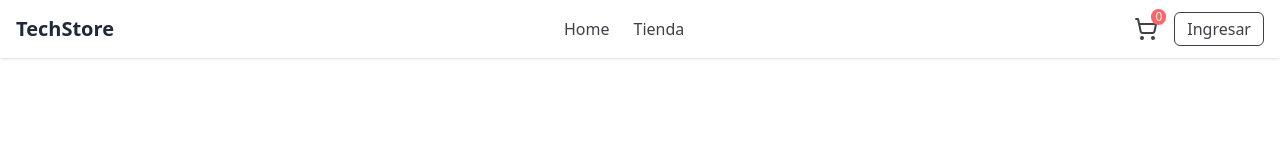
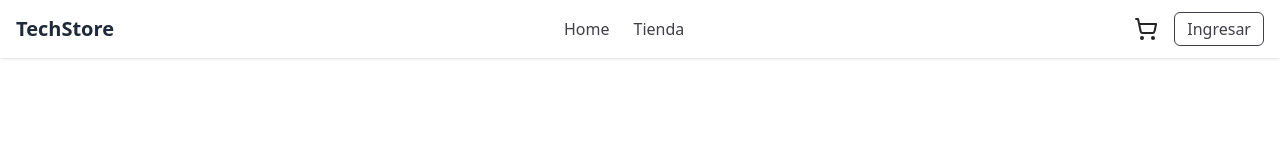
Before and after one commit to Lucio-Morales/tecshop-react, a React (Vite) app: page /login in a window 1280 px wide. Shown: the top 152 px of the page. Built offline with nearby package versions, Linux system fonts and the light colour scheme.

Commit message:
add useAuth hook % add axios

```diff
--- a/package.json
+++ b/package.json
@@ -11,6 +11,7 @@
   },
   "dependencies": {
     "@tailwindcss/vite": "^4.1.12",
+    "axios": "^1.11.0",
     "lucide-react": "^0.542.0",
     "react": "^19.1.1",
     "react-dom": "^19.1.1",
--- a/src/components/ui/Navbar.tsx
+++ b/src/components/ui/Navbar.tsx
@@ -1,13 +1,16 @@
+import { Link, NavLink } from 'react-router-dom';
 import { ShoppingCart } from 'lucide-react';
-import { Link, NavLink } from 'react-router-dom';
 import { useAuthStore } from '../../store/authStore';
 
 const Navbar = () => {
-  const { isAuthenticated } = useAuthStore();
+  const { isAuthenticated, user, logout } = useAuthStore();
+
+  // Determinar URL del carrito según rol
+  const cartLink = isAuthenticated && user?.role === 'CUSTOMER' ? '/cart' : '/login';
 
   return (
     <header className="bg-white shadow">
-      <nav className="container mx-auto flex items-center justify-between px-4 py-3" aria-label="Main navigation">
+      <nav className="container mx-auto flex items-center justify-between px-4 py-3">
         {/* Logo */}
         <Link to="/" className="text-xl font-bold text-gray-800">
           TechStore
@@ -25,25 +28,51 @@ const Navbar = () => {
               Tienda
             </NavLink>
           </li>
+
+          {/* Solo Admin */}
+          {isAuthenticated && user?.role === 'ADMIN' && (
+            <li>
+              <NavLink
+                to="/admin/dashboard"
+                className={({ isActive }) => (isActive ? 'text-black' : 'hover:text-black')}
+              >
+                Dashboard
+              </NavLink>
+            </li>
+          )}
         </ul>
 
-        {/* Acciones: Carrito + Login */}
+        {/* Acciones: Carrito + Login/Logout */}
         <div className="flex items-center gap-4">
-          <Link
-            to={isAuthenticated ? '/cart' : '/login'}
-            className="relative flex items-center "
-            aria-label="Ver carrito"
-          >
-            <ShoppingCart className="text-zinc-700 hover:text-black h-6 w-6" />
-            <span className="absolute -top-2 -right-2 rounded-full bg-red-400 px-1 text-xs text-white">0</span>
-          </Link>
+          {/* Carrito visible para CUSTOMER o invitado */}
+          {(user?.role === 'CUSTOMER' || !isAuthenticated) && (
+            <Link to={cartLink} className="relative flex items-center hover:text-black" aria-label="Ver carrito">
+              <ShoppingCart className="h-6 w-6" />
+              {isAuthenticated && user?.role === 'CUSTOMER' && (
+                <span className="absolute -top-2 -right-2 rounded-full bg-zinc-700 px-1 text-xs text-white">0</span>
+              )}
+            </Link>
+          )}
 
-          <Link
-            to={isAuthenticated ? '/profile' : '/login'}
-            className="rounded-md border border-zinc-700 px-3 py-1 text-zinc-700 hover:text-black transition"
-          >
-            {isAuthenticated ? 'Profile' : 'Ingresar'}
-          </Link>
+          {/* Usuario no logueado */}
+          {!isAuthenticated && (
+            <Link
+              to="/login"
+              className="rounded-md border border-zinc-700 px-3 py-1 text-zinc-700 hover:bg-zinc-700 hover:text-white transition"
+            >
+              Ingresar
+            </Link>
+          )}
+
+          {/* Usuario logueado */}
+          {isAuthenticated && (
+            <button
+              onClick={logout}
+              className="rounded-md border border-red-600 px-3 py-1 text-red-600 hover:bg-red-600 hover:text-white transition"
+            >
+              Cerrar sesión
+            </button>
+          )}
         </div>
       </nav>
     </header>
--- /dev/null
+++ b/src/features/auth/components/MockAuthProvider.tsx
@@ -0,0 +1,20 @@
+import type { ReactNode } from 'react';
+import { useAuthStore } from '../../../store/authStore';
+
+interface MockAuthProviderProps {
+  children: ReactNode;
+  user?: {
+    role: 'ADMIN' | 'CUSTOMER';
+    email: string;
+  } | null;
+  isAuthenticated?: boolean;
+}
+
+export const MockAuthProvider = ({ children, user = null, isAuthenticated = false }: MockAuthProviderProps) => {
+  // Setear valores hardcodeados en Zustand
+  const store = useAuthStore.getState();
+  store.user = user as any;
+  store.isAuthenticated = isAuthenticated;
+
+  return <>{children}</>;
+};
--- a/src/features/auth/components/ProtectedRoute.tsx
+++ b/src/features/auth/components/ProtectedRoute.tsx
@@ -1,18 +1,23 @@
 import { Navigate } from 'react-router-dom';
 import { useAuthStore } from '../../../store/authStore';
+import type { UserRole } from '../../../types/User';
 import type { JSX } from 'react';
 
 interface ProtectedRouteProps {
   children: JSX.Element;
+  roles?: UserRole[];
 }
 
-const ProtectedRoute = ({ children }: ProtectedRouteProps) => {
-  const { isAuthenticated } = useAuthStore();
+const ProtectedRoute = ({ children, roles }: ProtectedRouteProps) => {
+  const { isAuthenticated, user } = useAuthStore();
 
   if (!isAuthenticated) {
     return <Navigate to="/login" replace />;
   }
 
+  if (roles && !roles.includes(user?.role as 'ADMIN' | 'CUSTOMER')) {
+    return <Navigate to="/" replace />;
+  }
   return children;
 };
 
--- /dev/null
+++ b/src/features/auth/hooks/useAuth.ts
@@ -0,0 +1,73 @@
+import { useAuthStore } from '../../../store/authStore';
+
+const useAuth = () => {
+  const { user, accessToken, isAuthenticated, login, logout } = useAuthStore();
+
+  // llamada al back para login
+  const handleLogin = async (email: string, password: string) => {
+    try {
+      const res = await fetch('/api/auth/login', {
+        method: 'POST',
+        headers: { 'Content-Type': 'application/json' },
+        body: JSON.stringify({ email, password }),
+        credentials: 'include', //👈 importante para cookies HttpOnly (refreshToken)
+      });
+
+      if (!res.ok) throw new Error('Credenciales inválidas.');
+
+      const data = await res.json();
+
+      // backend devuelve: { user, accessToken }
+
+      login(data.user, data.accessToken);
+    } catch (error) {
+      console.error('Error al iniciar sesión:', error);
+      throw error;
+    }
+  };
+
+  // llamada al backend para logout
+  const handleLogout = async () => {
+    try {
+      await fetch('/api/auth/logout', {
+        method: 'POST',
+        credentials: 'include',
+      });
+    } finally {
+      logout();
+    }
+  };
+
+  // Refrescar accessToken usando refreshToken (cookie HttpOnly)
+  const refreshAccessToken = async () => {
+    try {
+      const res = await fetch('/api/auth/refresh', {
+        method: 'POST',
+        credentials: 'include',
+      });
+
+      if (!res.ok) throw new Error('No se pudo refrescar el token');
+
+      const data = await res.json();
+
+      // back devuelve: { accessToken }
+      login(user!, data.accessToken);
+      return data.accessToken;
+    } catch (error) {
+      console.error('Error al refrescar token:', error);
+      handleLogout();
+      return null;
+    }
+  };
+
+  return {
+    user,
+    accessToken,
+    isAuthenticated,
+    handleLogin,
+    handleLogout,
+    refreshAccessToken,
+  };
+};
+
+export default useAuth;
--- a/src/routes/index.tsx
+++ b/src/routes/index.tsx
@@ -18,7 +18,7 @@ export const router = createBrowserRouter([
       {
         path: 'cart',
         element: (
-          <ProtectedRoute>
+          <ProtectedRoute roles={['CUSTOMER']}>
             <Cart />
           </ProtectedRoute>
         ),
@@ -27,7 +27,7 @@ export const router = createBrowserRouter([
       {
         path: 'profile',
         element: (
-          <ProtectedRoute>
+          <ProtectedRoute roles={['CUSTOMER']}>
             <div>Profile user</div>
           </ProtectedRoute>
         ),
--- a/src/store/authStore.ts
+++ b/src/store/authStore.ts
@@ -16,8 +16,9 @@ import type { User } from '../types/User';
 
 interface AuthState {
   user: User | null;
+  accessToken: string | null; // 👉 se guarda solo en memoria
   isAuthenticated: boolean;
-  login: (user: User) => void;
+  login: (user: User, accessToken: string) => void;
   logout: () => void;
 }
 
@@ -25,10 +26,11 @@ export const useAuthStore = create<AuthState>()(
   persist(
     (set) => ({
       user: null,
+      accessToken: null,
       isAuthenticated: false,
-      login: (user) => set({ user, isAuthenticated: true }),
-      logout: () => set({ user: null, isAuthenticated: false }),
+      login: (user, accessToken) => set({ user, accessToken, isAuthenticated: true }),
+      logout: () => set({ user: null, accessToken: null, isAuthenticated: false }),
     }),
-    { name: 'auth-storage' } // guarda en localStorage automáticamente
+    { name: 'auth-storage' }
   )
 );
--- a/src/types/User.ts
+++ b/src/types/User.ts
@@ -1,4 +1,4 @@
-export type UserRole = 'customer' | 'admin';
+export type UserRole = 'ADMIN' | 'CUSTOMER';
 
 export interface User {
   id: string;
```
Also changed, not shown: 1 other file (tests, documents, lock files or other folders).
